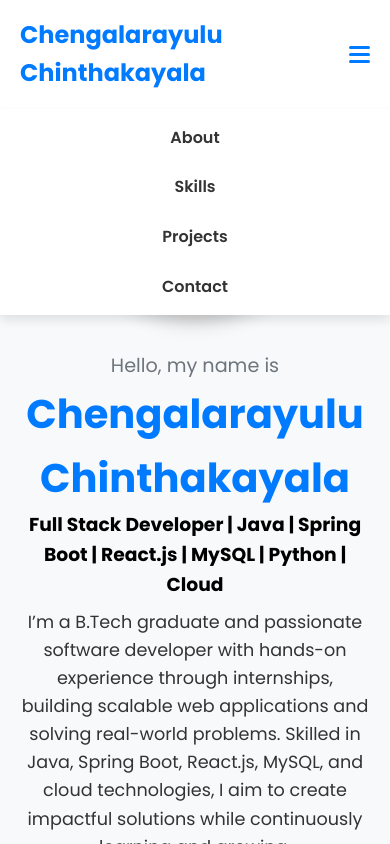
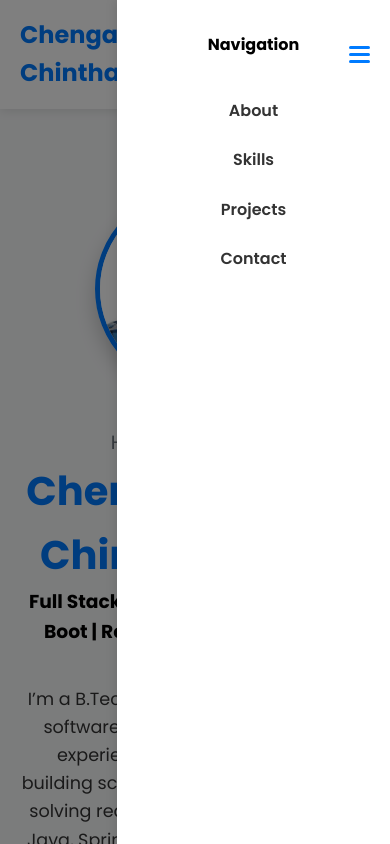
Before and after one commit to Chengal-37/My-Portfolio, a React (Create React App) app: page / in a window 390 px wide. Both pictures are taken after a click on the button 359 px from the left and 54 px from the top of the page. Shown: the top 844 px of the page. Built offline with nearby package versions, Linux system fonts and the light colour scheme.

Commit message:
Updated Project

```diff
--- a/src/components/About.css
+++ b/src/components/About.css
@@ -1,18 +1,55 @@
 .about {
+  text-align: center;
+  padding: 80px 0;
+}
+
+/* Default styles for desktop and larger screens */
+.about-content {
+  display: flex;
+  justify-content: center; /* Center the content within the max-width */
+  align-items: center;
+  gap: 40px;
+  max-width: 900px;
+  margin: 0 auto;
+}
+
+/* Style for the image */
+.about-image {
+  width: 250px;
+  height: 250px;
+  border-radius: 50%;
+  object-fit: cover;
+  box-shadow: 0 5px 15px rgba(0, 0, 0, 0.1);
+}
+
+/* Style for the text content */
+.about-text {
   text-align: center;
 }
 
-.about-content {
-  max-width: 800px;
-  margin: 0 auto;
+.about-text p {
+  font-size: 1.1rem;
+  line-height: 1.8;
+  margin-bottom: 20px;
 }
 
-.about-content p {
-  font-size: 1.1rem;
-  margin-bottom: 20px;
-  line-height: 1.8;
+.about-text .btn {
+  margin-top: 30px;
 }
 
-.about-content .btn {
-  margin-top: 30px;
+/*
+* Responsive adjustments for mobile screens
+* This rule will override the default desktop styles
+* only when the screen is 768px or smaller.
+*/
+@media (max-width: 768px) {
+  .about-content {
+    flex-direction: column; /* Stacks the content vertically on mobile */
+    align-items: center;
+    gap: 20px;
+  }
+
+  .about-text {
+    text-align: center;
+  }
 }
--- a/src/components/About.js
+++ b/src/components/About.js
@@ -6,7 +6,10 @@ const About = () => {
     <section id="about" className="about section">
       <div className="container">
         <h2 className="section-title">About Me</h2>
+
+        {/* This is the main container for the two columns */}
         <div className="about-content">
+          <div className="about-text">
             <p>
               Hello again! I'm an enthusiastic and detail-oriented Full Stack Web Developer Intern with a solid foundation in front-end and back-end technologies. I'm currently expanding my skills at Future Interns, where I'm gaining practical experience in building and deploying real-world applications.
             </p>
@@ -16,7 +19,8 @@ const About = () => {
             <p>
               Beyond coding, I'm a lifelong learner. I enjoy keeping up with the latest trends in technology, and I'm always looking for new challenges to improve my skills. When I'm not at my keyboard, you might find me hiking, reading, or exploring new cities.
             </p>
-          <a href="/assets/resume.pdf" download className="btn btn-primary">Download My Resume</a>
+            <a href="/assets/resume.pdf" download="Chengalarayulu_Resume.pdf" className="btn btn-primary">Download My Resume</a>
+          </div>
         </div>
       </div>
     </section>
--- a/src/components/Header.css
+++ b/src/components/Header.css
@@ -1,3 +1,4 @@
+/* Desktop Styles: Header, Logo, and Navigation */
 .header {
   background-color: #fff;
   box-shadow: 0 2px 10px rgba(0, 0, 0, 0.1);
@@ -19,10 +20,18 @@
   color: var(--primary-color);
 }
 
+/* Desktop nav (always visible, no transition) */
+.nav {
+  display: flex;
+  transition: none; /* prevent flicker on resize */
+}
+
 .nav-links {
   list-style: none;
   display: flex;
   gap: 2rem;
+  margin: 0;
+  padding: 0;
 }
 
 .nav-links a {
@@ -46,8 +55,39 @@
   width: 100%;
 }
 
+/* Hide mobile-only elements on desktop */
+.menu-toggle,
+.mobile-nav-heading,
+.mobile-menu-overlay {
+  display: none;
+}
+
+/* Mobile Styles */
+@media (max-width: 768px) {
+  .nav {
+    flex-direction: column;
+    justify-content: start;
+    align-items: center;
+
+    position: fixed;
+    top: 0;
+    right: 0;
+    width: 70%;
+    height: 100vh;
+    background-color: #fff;
+    box-shadow: -2px 0 10px rgba(0, 0, 0, 0.1);
+    transform: translateX(100%); /* hidden by default */
+    transition: transform 0.4s ease-in-out;
+    padding: 2rem;
+    z-index: 999;
+  }
+
+  .nav.open {
+    transform: translateX(0);
+  }
+
   .menu-toggle {
-  display: none;
+    display: flex;
     flex-direction: column;
     justify-content: space-around;
     width: 25px;
@@ -55,6 +95,7 @@
     background: transparent;
     border: none;
     cursor: pointer;
+    z-index: 1001;
   }
 
   .menu-toggle .bar {
@@ -65,31 +106,37 @@
     transition: all 0.3s ease;
   }
 
-/* Responsive styles for mobile devices */
-@media (max-width: 768px) {
-  .menu-toggle {
-    display: flex;
-  }
-
-  .nav {
-    display: none;
-    flex-direction: column;
-    width: 100%;
-    position: absolute;
-    top: 100%;
-    left: 0;
-    background-color: #fff;
-    box-shadow: 0 5px 10px rgba(0, 0, 0, 0.1);
-    padding: 1rem 0;
-  }
-
-  .nav.open {
-    display: flex;
-  }
-
   .nav-links {
     flex-direction: column;
     align-items: center;
     gap: 1.5rem;
+    width: 100%;
+    margin-bottom: 0;
+  }
+
+  .mobile-nav-heading {
+    display: block;
+    text-align: center;
+    width: 100%;
+    margin-bottom: 2rem;
+  }
+
+  .mobile-menu-overlay {
+    display: block;
+    position: fixed;
+    top: 0;
+    left: 0;
+    width: 100%;
+    height: 100%;
+    background-color: rgba(0, 0, 0, 0.5);
+    visibility: hidden;
+    opacity: 0;
+    transition: opacity 0.4s ease-in-out, visibility 0.4s ease-in-out;
+    z-index: 998;
+  }
+
+  .mobile-menu-overlay.open {
+    visibility: visible;
+    opacity: 1;
   }
 }
--- a/src/components/Header.js
+++ b/src/components/Header.js
@@ -1,4 +1,4 @@
-import React, { useState } from 'react';
+import React, { useState, useEffect } from 'react';
 import './Header.css';
 
 const Header = () => {
@@ -7,6 +7,18 @@ const Header = () => {
   const toggleMenu = () => {
     setIsMenuOpen(!isMenuOpen);
   };
+
+  // Close the menu automatically if screen resized to desktop
+  useEffect(() => {
+    const handleResize = () => {
+      if (window.innerWidth > 768 && isMenuOpen) {
+        setIsMenuOpen(false);
+      }
+    };
+
+    window.addEventListener('resize', handleResize);
+    return () => window.removeEventListener('resize', handleResize);
+  }, [isMenuOpen]);
 
   return (
     <header className="header">
@@ -18,6 +30,9 @@ const Header = () => {
           <span className="bar"></span>
         </button>
         <nav className={`nav ${isMenuOpen ? 'open' : ''}`}>
+          <div className="mobile-nav-heading">
+            <h4>Navigation</h4>
+          </div>
           <ul className="nav-links">
             <li><a href="#about" onClick={toggleMenu}>About</a></li>
             <li><a href="#skills" onClick={toggleMenu}>Skills</a></li>
@@ -26,6 +41,10 @@ const Header = () => {
           </ul>
         </nav>
       </div>
+      <div
+        className={`mobile-menu-overlay ${isMenuOpen ? 'open' : ''}`}
+        onClick={toggleMenu}
+      ></div>
     </header>
   );
 };
--- a/src/components/Hero.css
+++ b/src/components/Hero.css
@@ -1,10 +1,11 @@
 .hero {
-  height: 100vh;
+  min-height: 100vh; /* Use min-height to ensure content fits */
   display: flex;
   justify-content: center;
   align-items: center;
   text-align: center;
   background-color: #f0f2f5;
+  padding-top: 80px; /* Increased padding to prevent overlap */
 }
 
 .hero .container {
@@ -53,24 +54,23 @@
   box-shadow: 0 10px 20px rgba(0, 0, 0, 0.2);
 }
 
-/* Responsive adjustments */
-@media (max-width: 992px) {
+/* * This media query handles all mobile and tablet layouts.
+ * It's a cleaner approach than using multiple breakpoints.
+ */
+@media (max-width: 768px) {
   .hero .container {
-    flex-direction: column;
+    flex-direction: column; /* Stacks content vertically */
     text-align: center;
     gap: 2rem;
   }
-
   .text-content {
-    order: 2; /* Puts the text below the image on small screens */
+    order: 2; /* Puts the text below the image */
+  }
+  .image-content {
+    order: 1; /* Puts the image at the top */
   }
 
-  .image-content {
-    order: 1; /* Puts the image at the top on small screens */
-  }
-}
-
-@media (max-width: 576px) {
+  /* Adjustments for fonts and image size */
   .hero h1 {
     font-size: 2.5rem;
   }
@@ -78,7 +78,7 @@
     font-size: 1.5rem;
   }
   .profile-image {
-    width: 250px;
-    height: 250px;
+    width: 200px;
+    height: 200px;
   }
 }
```
Lines whose indentation alone changed are shown as unchanged.
